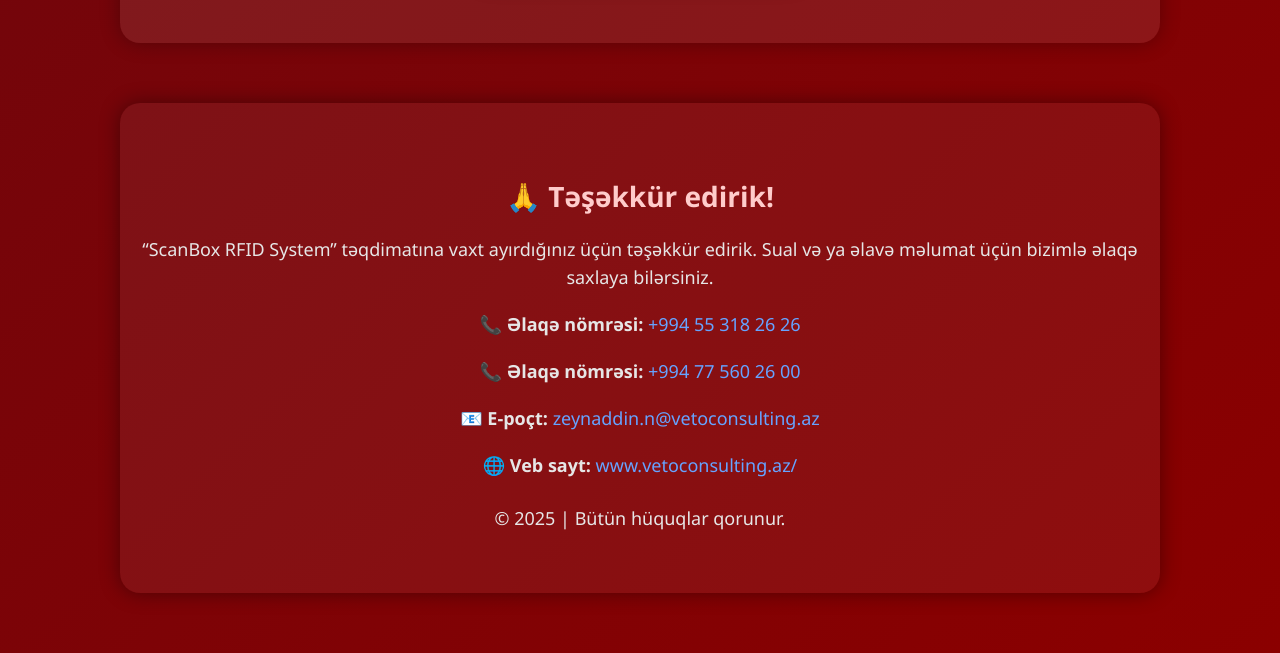
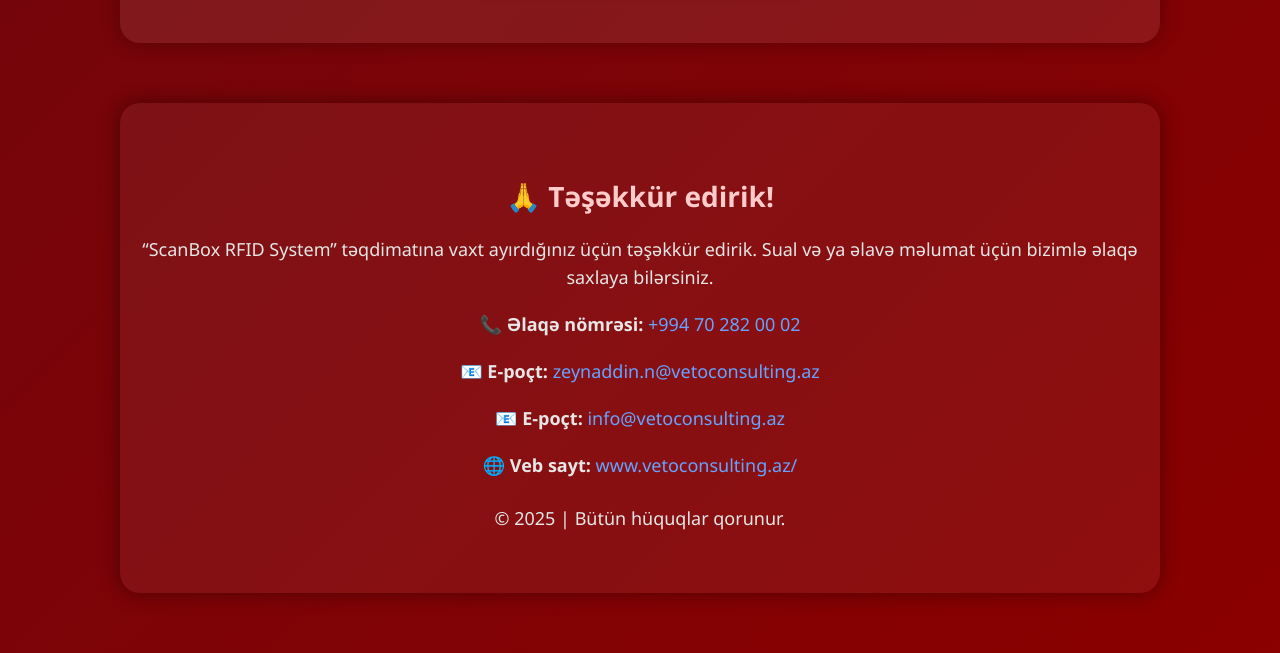
Before and after one commit to kamalniyazov032/ScanBoxVeto, a plain HTML site: page index.html in a window 1280 px wide. Shown: the part 9855-10508 px from the top of the page. Drawn offline with Linux system fonts and the light colour scheme.

Commit message:
Update index.html

```diff
--- a/index.html
+++ b/index.html
@@ -424,9 +424,9 @@
     <p>“ScanBox RFID System” təqdimatına vaxt ayırdığınız üçün təşəkkür edirik.  Sual və ya əlavə məlumat üçün bizimlə əlaqə saxlaya bilərsiniz. </p>
 
     <div class="contact-info">
-      <p>📞 <strong>Əlaqə nömrəsi:</strong> <a href="tel:+994553182626">+994 55 318 26 26</a></p>
-      <p>📞 <strong>Əlaqə nömrəsi:</strong> <a href="tel:+994775602600">+994 77 560 26 00</a></p>
+      <p>📞 <strong>Əlaqə nömrəsi:</strong> <a href="tel:+994702820002">+994 70 282 00 02</a></p>
       <p>📧 <strong>E-poçt:</strong> <a href="mailto:zeynaddin.n@vetoconsulting.az">zeynaddin.n@vetoconsulting.az</a></p>
+      <p>📧 <strong>E-poçt:</strong> <a href="mailto:info@vetoconsulting.az">info@vetoconsulting.az</a></p>
       <p>🌐 <strong>Veb sayt:</strong> <a href="https://vetoconsulting.az/" target="_blank" rel="noopener">www.vetoconsulting.az/</a></p>
     </div>
  <!--
```
